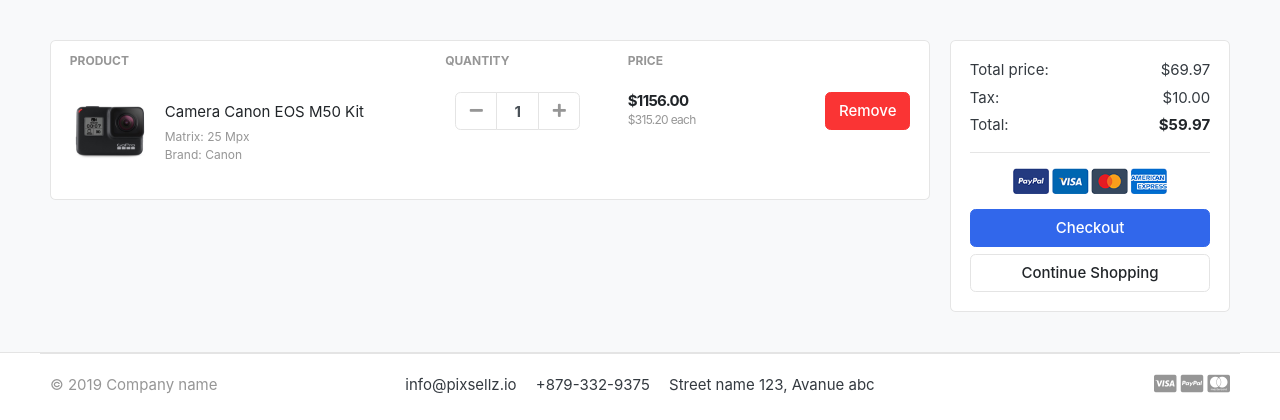
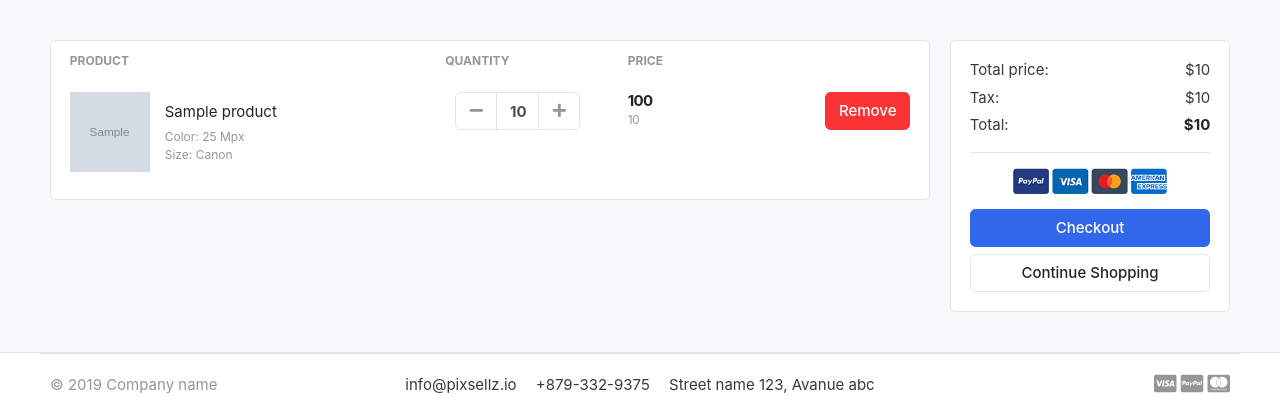
Before and after one commit to Angshumaan/greatkart-django, a Django app: template templates/store/cart.html in a window 1280 px wide. Shown: the part 118-538 px from the top of the page. Run offline with Django 3.2, Linux system fonts and the light colour scheme; tables that the repository leaves empty hold one stand-in row (values such as "Sample post"); the template is opened without the code that fills it: values that come from a table or form of the project are taken from there, most other values are stand-ins (such as "Sample title", 1, 10 or a date in 2020); grey boxes marked "Sample" are stand-in pictures; some libraries are stand-ins or nearby versions; some web fonts are replaced.

Commit message:
Fourth commit

```diff
--- a/accounts/admin.py
+++ b/accounts/admin.py
@@ -11,7 +11,7 @@
     readonly_fields = ('last_login', 'date_joined')
     ordering = ('-date_joined',)
     filter_horizontal = ()
-    list_filter = ()
+    list_filter = ('email',)
     fieldsets = ()  # fieldsets is use to make password read onnly
 
 
--- a/carts/models.py
+++ b/carts/models.py
@@ -17,5 +17,8 @@
     quantity = models.IntegerField()
     is_active = models.BooleanField(default=True)
 
+    def sub_total(self):
+        return self.product.price * self.quantity
+
     def __str__(self):
         return self.product
--- a/carts/urls.py
+++ b/carts/urls.py
@@ -1,5 +1,10 @@
 from django.urls import path
 from .import views
 urlpatterns = [
-    path('', views.cart, name="cart")
+    path('', views.cart, name="cart"),
+    path('add_cart/<int:product_id>/', views.add_cart, name="add_cart"),
+    path('remove_cart/<int:product_id>/',
+         views.remove_cart, name="remove_cart"),
+    path('remove_cart_item/<int:product_id>/',
+         views.remove_cart_item, name="remove_cart_item")
 ]
--- a/templates/store/cart.html
+++ b/templates/store/cart.html
@@ -20,13 +20,14 @@
 </tr>
 </thead>
 <tbody>
+{% for cart_item in cart_items %}
 <tr>
 	<td>
 		<figure class="itemside align-items-center">
-			<div class="aside"><img src="./images/items/11.jpg" class="img-sm"></div>
+			<div class="aside"><img src="{{ cart_item.product.images.url }}" class="img-sm"></div>
 			<figcaption class="info">
-				<a href="#" class="title text-dark">Camera Canon EOS M50 Kit</a>
-				<p class="text-muted small">Matrix: 25 Mpx <br> Brand: Canon</p>
+				<a href="#" class="title text-dark">{{ cart_item.product.product_name }}</a>
+				<p class="text-muted small">Color: 25 Mpx <br> Size: Canon</p>
 			</figcaption>
 		</figure>
 	</td>
@@ -35,25 +36,27 @@
 					<div class="col">
 						<div class="input-group input-spinner">
 							<div class="input-group-prepend">
-							<button class="btn btn-light" type="button" id="button-plus"> <i class="fa fa-minus"></i> </button>
+							<a href="{% url 'remove_cart' cart_item.product.id %}" class="btn btn-light" type="button" id="button-plus"> <i class="fa fa-minus"></i> </a>
 							</div>
-							<input type="text" class="form-control"  value="1">
+							<input type="text" class="form-control"  value="{{ cart_item.quantity }}">
 							<div class="input-group-append">
-							<button class="btn btn-light" type="button" id="button-minus"> <i class="fa fa-plus"></i> </button>
+							<a href = "{% url 'add_cart' cart_item.product.id %}" class="btn btn-light" type="button" id="button-minus"> <i class="fa fa-plus"></i> </a>
 							</div>
 						</div> <!-- input-group.// -->
 					</div> <!-- col.// -->
 	</td>
 	<td>
 		<div class="price-wrap">
-			<var class="price">$1156.00</var>
-			<small class="text-muted"> $315.20 each </small>
+			<var class="price">{{cart_item.sub_total}}</var>
+			<small class="text-muted"> {{ cart_item.product.price }} </small>
 		</div> <!-- price-wrap .// -->
 	</td>
 	<td class="text-right">
-	<a href="" class="btn btn-danger"> Remove</a>
+	<a href="{% url 'remove_cart_item' cart_item.product.id %}" class="btn btn-danger"> Remove</a>
 	</td>
 </tr>
+{% endfor %}
+
 </tbody>
 </table>
 </div> <!-- card.// -->
@@ -65,15 +68,15 @@
 		<div class="card-body">
 			<dl class="dlist-align">
 			  <dt>Total price:</dt>
-			  <dd class="text-right">$69.97</dd>
+			  <dd class="text-right">${{total}}</dd>
 			</dl>
 			<dl class="dlist-align">
 			  <dt>Tax:</dt>
-			  <dd class="text-right"> $10.00</dd>
+			  <dd class="text-right"> ${{ tax }}</dd>
 			</dl>
 			<dl class="dlist-align">
 			  <dt>Total:</dt>
-			  <dd class="text-right text-dark b"><strong>$59.97</strong></dd>
+			  <dd class="text-right text-dark b"><strong>${{ grand_total }}</strong></dd>
 			</dl>
 			<hr>
 			<p class="text-center mb-3">
--- a/templates/store/product_detail.html
+++ b/templates/store/product_detail.html
@@ -70,7 +70,7 @@
 	{% if single_product.stock <= 0 %}
 	<h5 class= text-danger>Out of stock</h5>
 	{% else %}
-	<a href="./product-detail.html" class="btn  btn-primary"> <span class="text">Add to cart</span> <i class="fas fa-shopping-cart"></i>  </a>
+	<a href="{% url 'add_cart' single_product.id %}" class="btn  btn-primary"> <span class="text">Add to cart</span> <i class="fas fa-shopping-cart"></i>  </a>
 	{% endif %}
 </article> <!-- product-info-aside .// -->
 		</main> <!-- col.// -->
```
Also changed, not shown: carts/views.py (+88 -3 lines).
